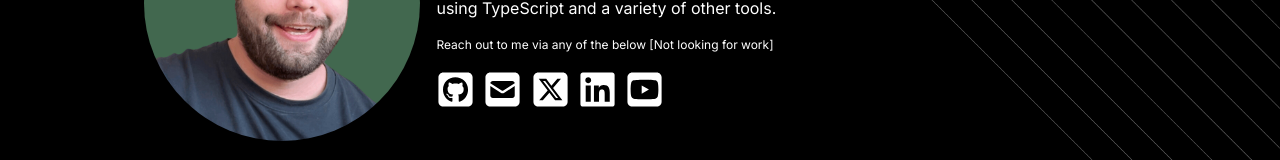
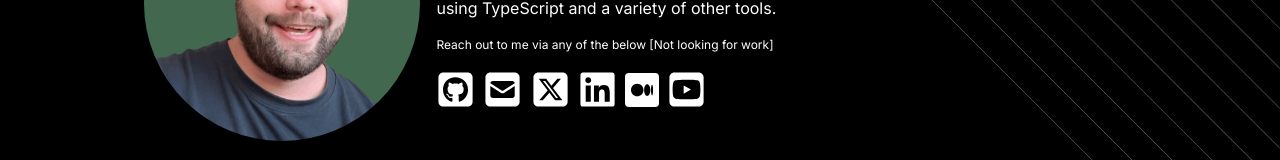
Before and after one commit to adamrichardturner/portfolio-2024, a Next.js app: page / in a window 1280 px wide. Shown: the part 397-557 px from the top of the page. Built offline with nearby package versions, Linux system fonts and the light colour scheme.

Commit message:
Add medium link

```diff
--- a/app/page.tsx
+++ b/app/page.tsx
@@ -5,6 +5,7 @@ import {
   FaSquareXTwitter,
   FaLinkedin,
   FaSquareYoutube,
+  FaMedium,
 } from "react-icons/fa6"
 
 export default function Home() {
@@ -38,7 +39,7 @@ export default function Home() {
               Reach out to me via any of the below [Not looking for work]
             </h3>
             <div>
-              <ul className='flex flex-row space-x-2 text-4xl'>
+              <ul className='flex flex-row space-x-2 text-4xl items-center'>
                 <li>
                   <a
                     href='https://github.com/adamrichardturner/'
@@ -75,6 +76,15 @@ export default function Home() {
                     <FaLinkedin className='hover:md:shadow-md rounded hover:md:shadow-secondary transition-shadow' />
                   </a>
                 </li>
+                <li className='bg-white w-[34.17px] h-[34.17px] rounded'>
+                  <a
+                    href='https://adamrichardturner.medium.com/'
+                    target='_blank'
+                    aria-label='Medium'
+                  >
+                    <FaMedium className='hover:md:shadow-md text-black p-1.5 w-[34.17px] h-[34.17px] rounded hover:md:shadow-secondary transition-shadow' />
+                  </a>
+                </li>
                 <li>
                   <a
                     href='https://www.youtube.com/@adamrichardturner'
```
Also changed, not shown: 1 other file (tests, documents, lock files or other folders).
